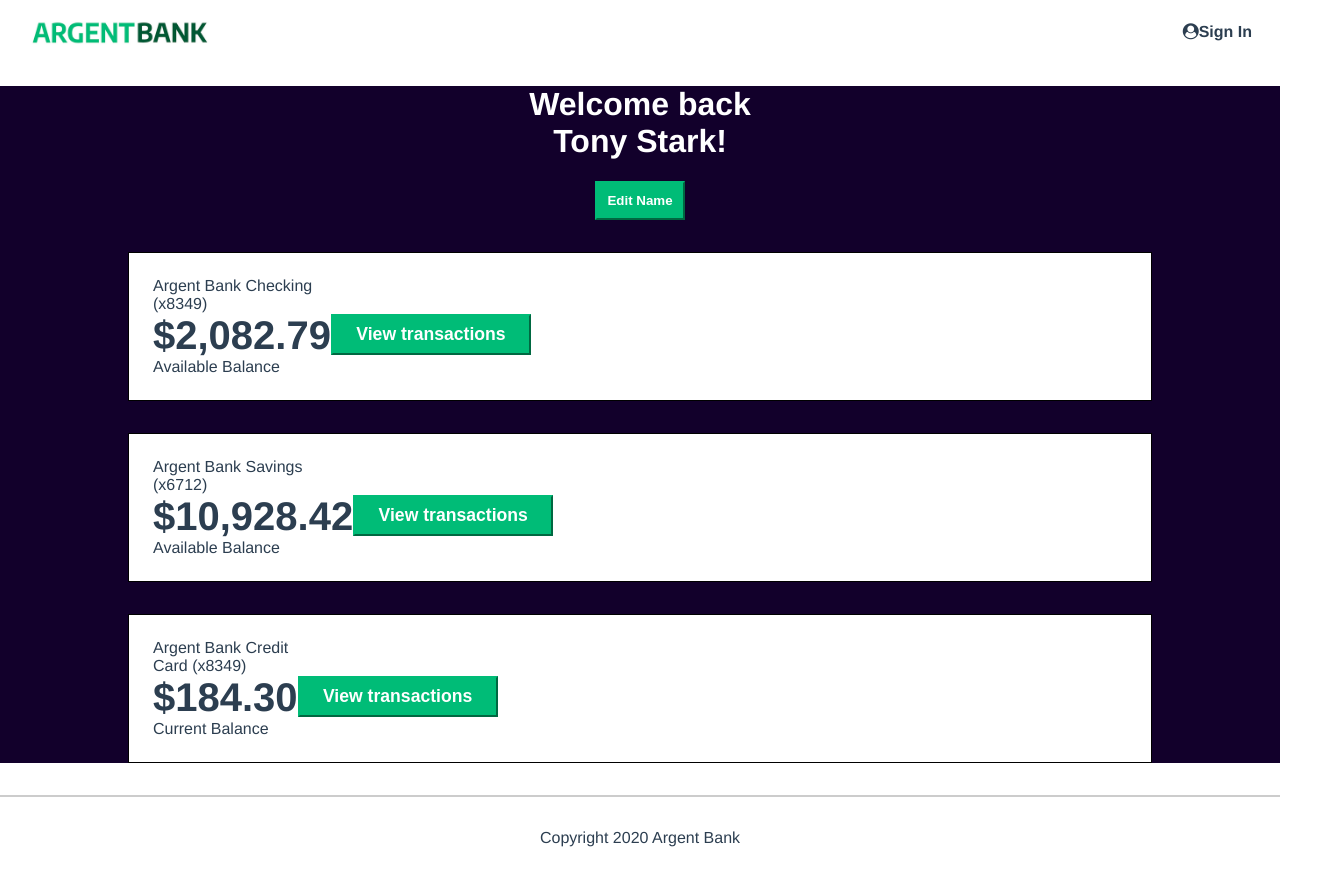
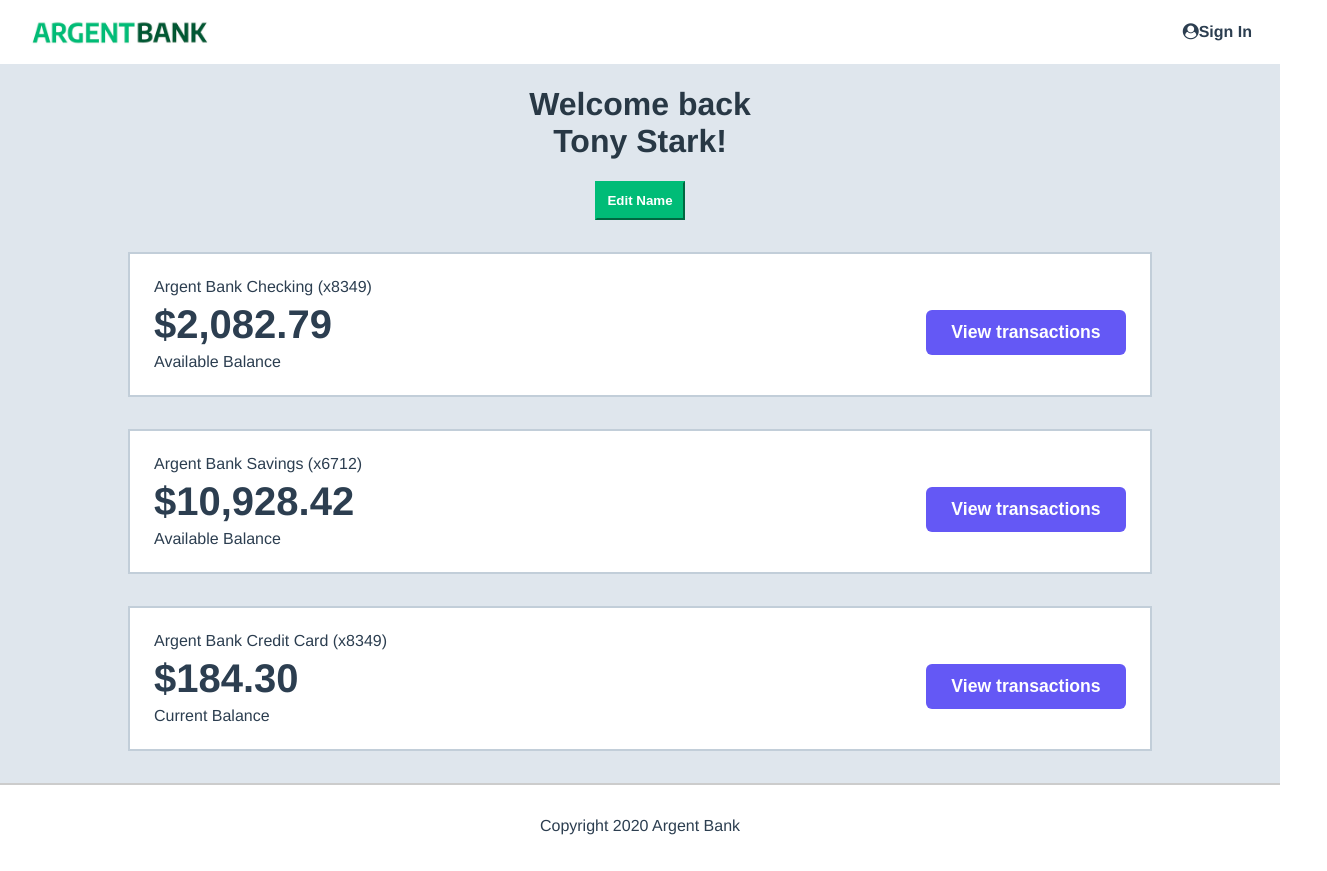
Before and after one commit to TiagoLima-7/OCR-ArgentBank, a React (Vite) app: page /profile in a window 1280 px wide. Shown: the whole page, 1327 px wide, since content can reach past the window. Built offline with nearby package versions, Linux system fonts and the light colour scheme.

Commit message:
fix(styles): ensure footer stays at bottom with full viewport height layout and background corrections.

```diff
--- a/src/index.css
+++ b/src/index.css
@@ -10,6 +10,11 @@ body {
   margin: 0;
   display: flex;
   flex-direction: column;
+}
+
+#root {
+  display: flex;
+  flex-direction: column;
   min-height: 100vh;
 }
 
@@ -19,6 +24,10 @@ body {
 
 .bg-dark {
   background-color: #12002b;
+}
+
+.bg-light {
+  background-color: #dfe6ed;
 }
 
 .sr-only {
@@ -218,7 +227,7 @@ body {
   display: flex;
   justify-content: space-between;
   align-items: center;
-  border: 1px solid black;
+  border: 2px solid #c2ced9;
   background-color: #fff;
   width: 80%;
   margin: 0 auto;
@@ -233,6 +242,7 @@ body {
   margin: 0;
   font-size: 2.5rem;
   font-weight: bold;
+  padding: 6px 0;
 }
 
 .account-amount-description {
@@ -260,20 +270,23 @@ body {
 }
 
 .header {
-  color: #fff;
+  /* color: #fff; */
+  color: #283845;
   margin-bottom: 2rem;
 }
 
 .transaction-button {
   display: block;
   width: 100%;
-  padding: 8px;
+  padding: 12px;
   font-size: 1.1rem;
   font-weight: bold;
   margin-top: 1rem;
-  border-color: #00bc77;
-  background-color: #00bc77;
+  background-color: #6458f5;
   color: #fff;
+  border: none;
+  outline: none;
+  border-radius: 6px;
 }
 
 @media (min-width: 720px) {
@@ -283,6 +296,7 @@ body {
 
   .account-content-wrapper.cta {
     flex: 0 0 auto;
+    width: unset;
   }
 
   .transaction-button {
--- a/src/pages/Home.jsx
+++ b/src/pages/Home.jsx
@@ -1,6 +1,6 @@
 function Home() {
   return (
-    <main>
+    <main className="main">
       <div className="hero">
         <section className="hero-content">
           <h2 className="sr-only">Promoted Content</h2>
--- a/src/pages/Profile.jsx
+++ b/src/pages/Profile.jsx
@@ -1,6 +1,6 @@
 function Profile() {
   return (
-    <main className="main bg-dark">
+    <main className="main bg-light">
       <div className="header">
         <h1>
           Welcome back
--- a/src/pages/SignIn.jsx
+++ b/src/pages/SignIn.jsx
@@ -1,6 +1,6 @@
 function SignIn() {
   return (
-    <main className="main bg-dark">
+    <main className="main bg-light">
       <section className="sign-in-content">
         <i className="fa fa-user-circle sign-in-icon"></i>
         <h1>Sign In</h1>
```
